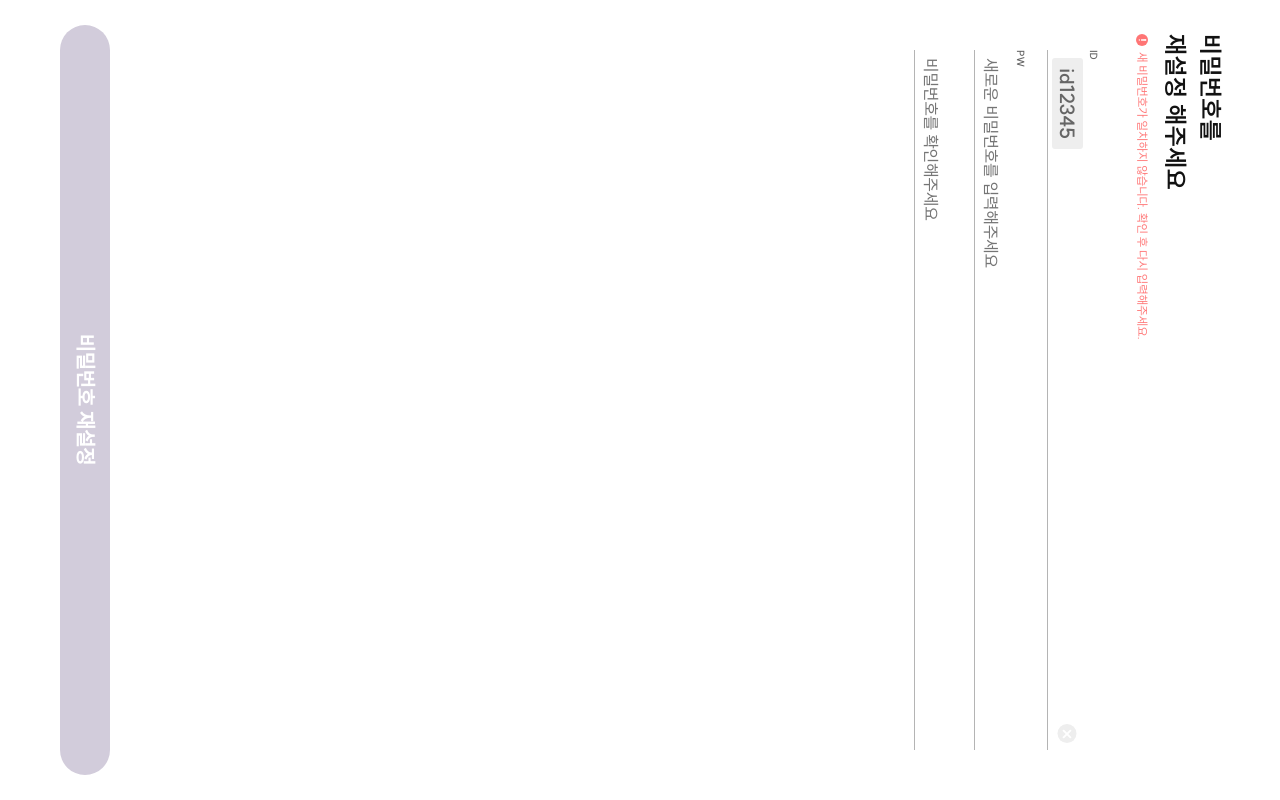
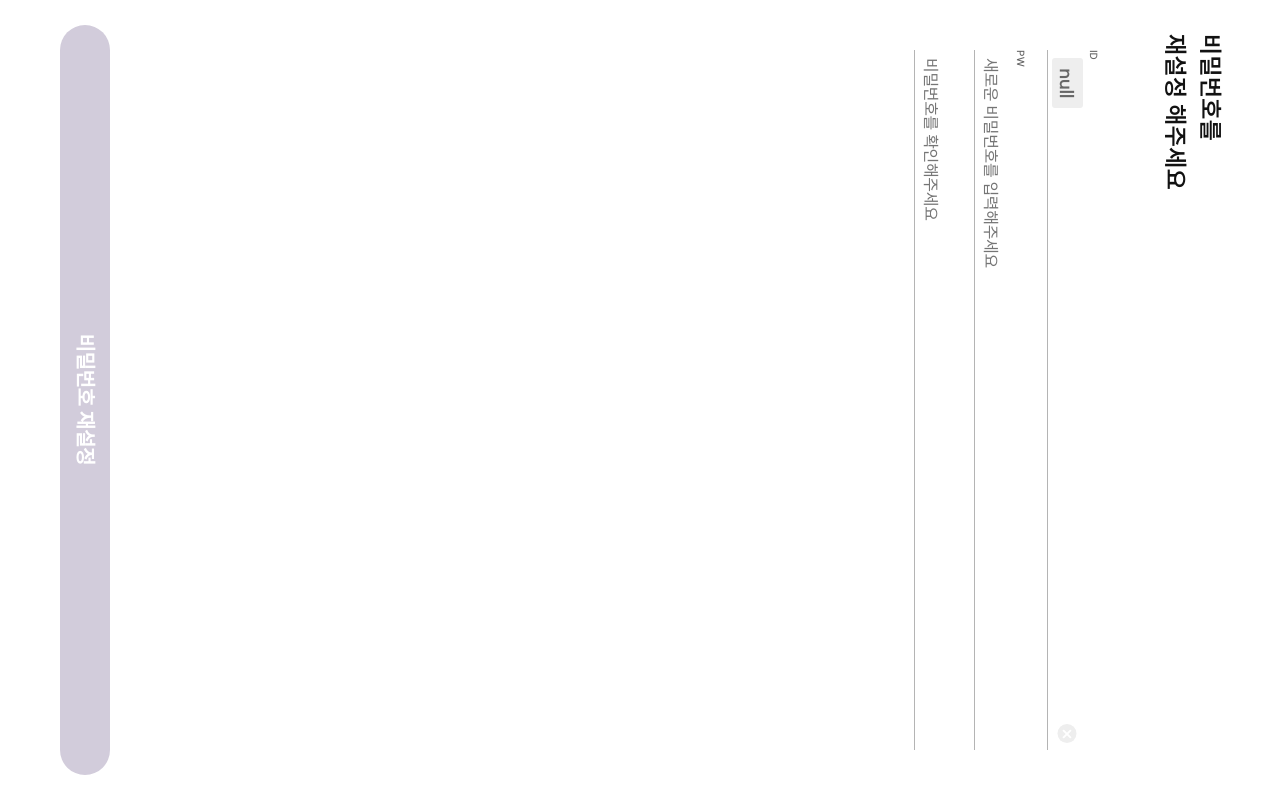
Before and after one commit to seung-choi/test, a Next.js app: page /repassword in a window 1280 px wide. Built offline with nearby package versions, Linux system fonts and the light colour scheme.

Commit message:
[Modify] 비밀번호 재설정 기능 재추가

```diff
--- a/src/api/API_URL.ts
+++ b/src/api/API_URL.ts
@@ -1,4 +1,2 @@
-// export const API_URL = 'https://devempapi.gb-on.co.kr/GBEmpAppAPI/v1'
 export const API_URL = 'http://43.202.78.220:7110/mng/v1/'
-// 개발시에는 프록시를 쓰므로
 export const GPS_URL = 'http://43.202.78.220:7120/mng/v1/'
--- a/src/api/main.ts
+++ b/src/api/main.ts
@@ -5,6 +5,7 @@ import BookingType from "@/types/Booking.type";
 import ClubType from "@/types/Club.type";
 import EvetSSE from "@/types/EventSSE.type";
 import {MapPinAPI} from "@/app/holecup/page";
+import {PassWordFormAPI} from "@/app/repassword/page";
 
 //GET
 export const getClub = async () => {
@@ -61,3 +62,13 @@ export const postMapPin = async (data: MapPinAPI[]) => {
   });
   return res.data;
 };
+
+//PATCH
+export const patchPassword = async (data: PassWordFormAPI) => {
+  const res = await $axios({
+    url: "/password",
+    method: "patch",
+    data: data,
+  });
+  return res.data;
+};
--- a/src/app/login/page.tsx
+++ b/src/app/login/page.tsx
@@ -33,7 +33,7 @@ const Login = () => {
       localStorage.removeItem("remember");
       if (loginForm.saveId) storage.local.set({ remember: loginForm.username });
       storage.session.set(res);
-      router.push("/monitoring");
+      res.initSt === "Y" ? router.push("/repassword") : router.push("/monitoring")
     },
     onError: () => {
       setError(true);
--- a/src/app/repassword/page.tsx
+++ b/src/app/repassword/page.tsx
@@ -4,11 +4,28 @@ import { FormEvent, useState } from "react";
 import styles from "@/styles/pages/login/login.module.scss";
 import { Input } from "@/components/Input";
 import { Button } from "@/components/Button";
+import storage from "@/utils/storage";
+import {useMutation} from "@tanstack/react-query";
+import {patchPassword} from "@/api/main";
+import {useRouter} from "next/navigation";
+
+export interface PassWordFormAPI {
+  newPwd: string;
+}
 
 const RePassword = () => {
+  const router = useRouter();
   const [passwordForm, setPasswordForm] = useState({
     password: "",
     password_recheck: "",
+  });
+  const [error, setError] = useState<boolean>(false);
+
+  const { mutate: passwordMutate } = useMutation({
+    mutationFn: patchPassword,
+    onSuccess: () => {
+      router.push("/monitoring");
+    },
   });
 
   const handleChange = ({ target }: { target: HTMLInputElement }) => {
@@ -26,7 +43,9 @@ const RePassword = () => {
 
   const handleSubmit = (e: FormEvent<HTMLFormElement>) => {
     e.preventDefault();
-    const formData = new FormData(e.currentTarget);
+    passwordForm.password !== passwordForm.password_recheck ? setError(true) : passwordMutate({
+      newPwd: passwordForm.password
+    })
   };
 
   return (
@@ -39,19 +58,21 @@ const RePassword = () => {
         </h2>
 
         <div className={styles["login-top-wrap"]}>
+          {error &&
           <div className={styles["login-helper-text"]}>
             새 비밀번호가 일치하지 않습니다. 확인 후 다시 입력해주세요.
           </div>
+          }
           <div className={styles["input-id"]}>
             <Input
               type="text"
               label="ID"
               labelShow={true}
               id="id"
-              value={"id12345"}
+              value={`${storage.session.get("userNm")}`}
               readOnly={true}
             />
-            <span className={styles["input-id-value"]}>id12345</span>
+            <span className={styles["input-id-value"]}>{`${storage.session.get("userNm")}`}</span>
           </div>
           <Input
             type="password"
```
